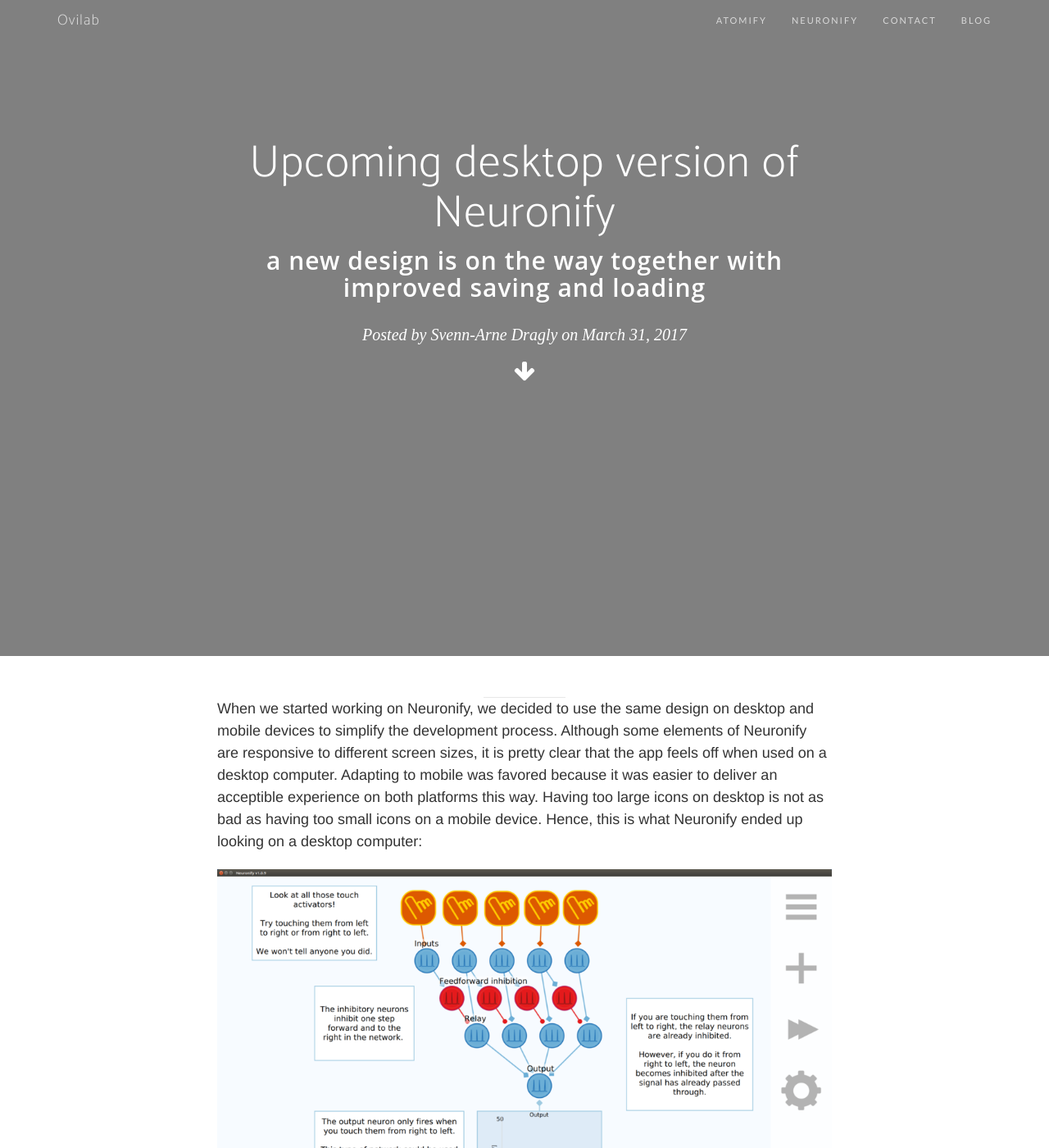
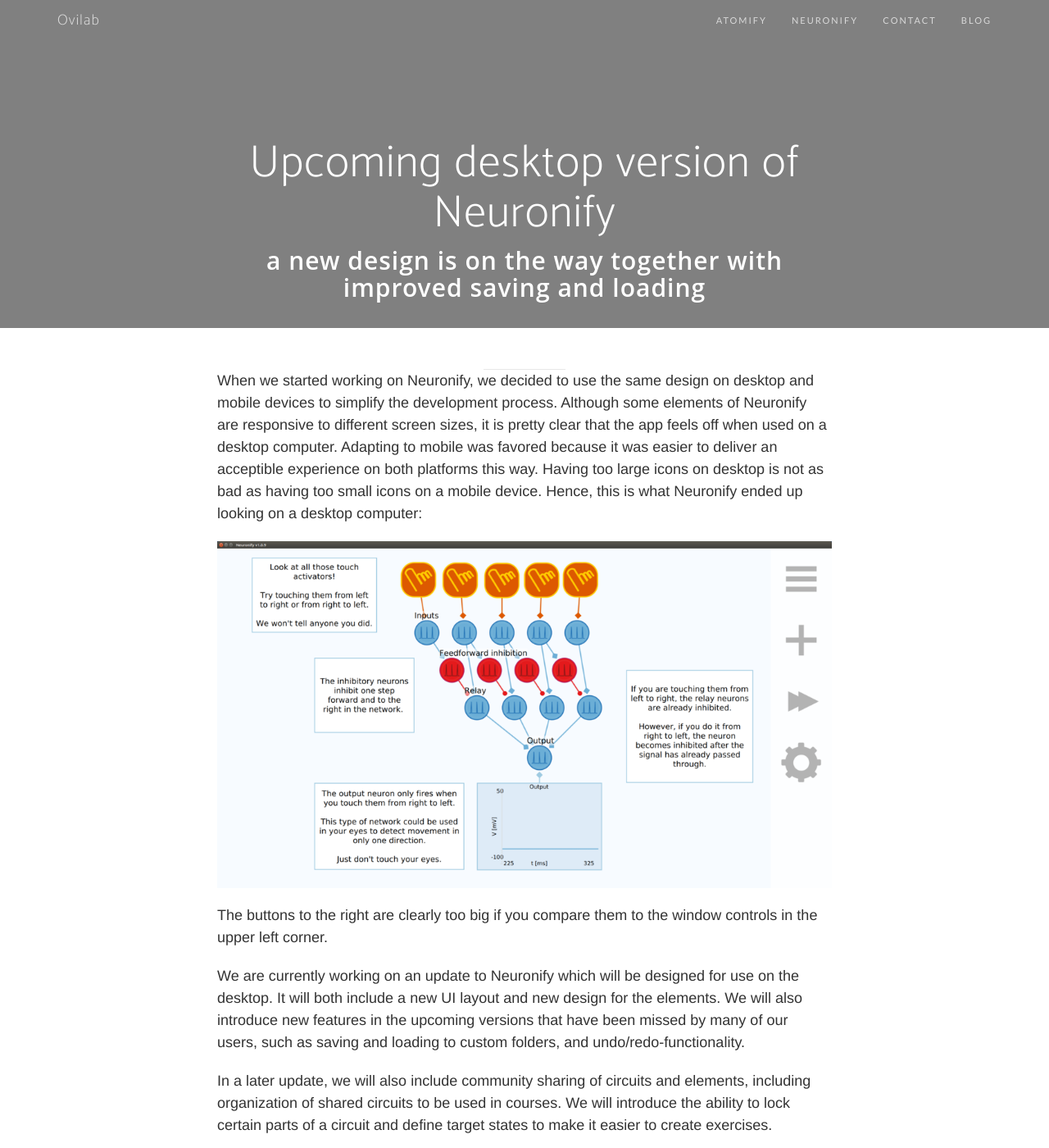
Before and after one commit to ovilab/ovilab.github.io, a Jekyll site: the page built from _posts/2017-03-30-neuronify-desktop-version.md, in a window 1280 px wide and 1400 px high. Shown: the whole window at 82% size. Built offline with Jekyll 4.4.1, drawn with Linux system fonts in a browser that asks for light colours; nearby versions of some CDN libraries; some web fonts are replaced.

Commit message:
Reduce post header size and remove arrow

```diff
--- a/_layouts/post.html
+++ b/_layouts/post.html
@@ -3,7 +3,7 @@
 ---
 
 <!-- Post Header -->
-<header id="header" class="intro-header bg-primary text-center">
+<header id="header" class="intro-header post-header bg-primary text-center">
     <div class="container">
         <div class="row">
             <div class="col-lg-8 col-lg-offset-2 col-md-10 col-md-offset-1">
@@ -13,7 +13,6 @@
                 <h2 class="subheading">{{ page.subtitle }}</h2>
                 {% endif %}
                 <p class="meta">Posted by {% if page.author %}{{ page.author }}{% else %}{{ site.title }}{% endif %} on {{ page.date | date: "%B %-d, %Y" }}</p>
-                <a href="#post" class="page-scroll"><i class="fa fa-fw fa-2x fa-arrow-down"></i></a>
               </div>
             </div>
         </div>
--- a/_sass/_base.scss
+++ b/_sass/_base.scss
@@ -270,6 +270,10 @@
       margin: 5rem auto 0;
     }
   }
+}
+
+.post-header {
+  height: 40rem;
 }
 
 @media (min-width: 992px) {
```
